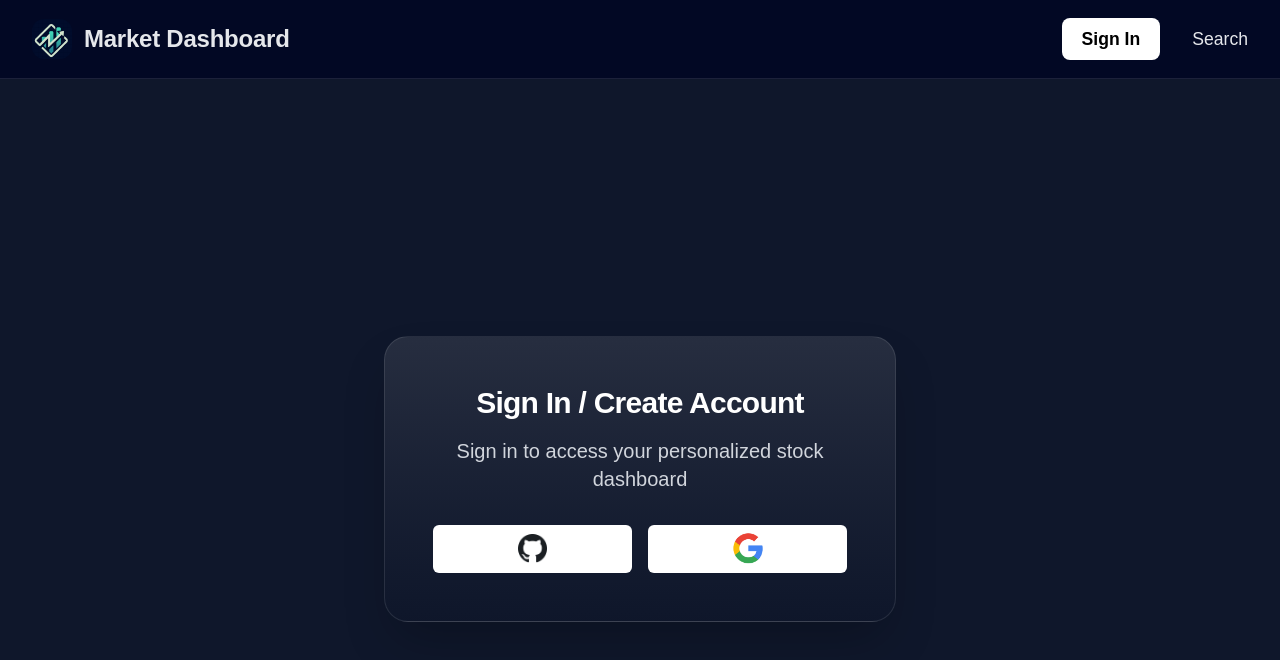
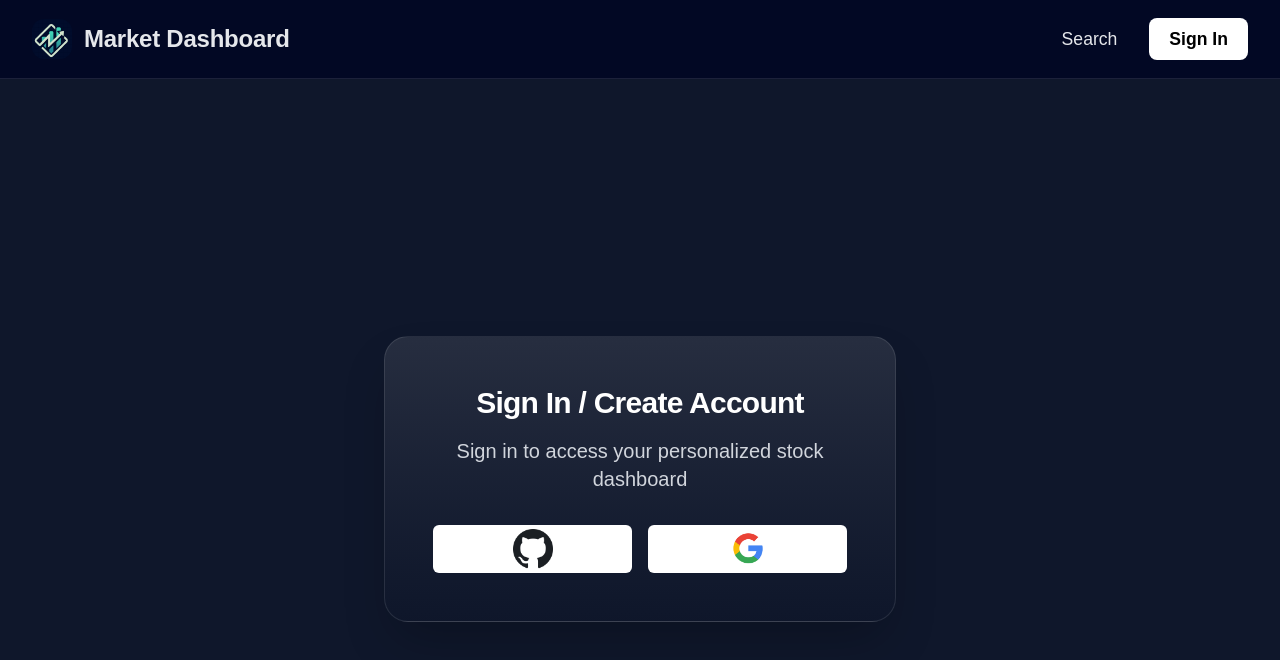
Before and after one commit to alexiak0127/stock-dashboard, a Next.js app: page /login in a window 1280 px wide. Shown: the top 660 px of the page. Built offline with nearby package versions, Linux system fonts and the light colour scheme; no server answers.

Commit message:
catching bug

```diff
--- a/app/api/auth/[...nextauth]/route.ts
+++ b/app/api/auth/[...nextauth]/route.ts
@@ -1,4 +1,3 @@
+//the route for auth, Charles Yao
 import { handlers } from "@/auth"
 export const { GET, POST } =handlers
-
-//the route for auth, Charles Yao
--- a/app/api/wishlist/route.ts
+++ b/app/api/wishlist/route.ts
@@ -28,7 +28,7 @@ export async function GET() {
       .find({ userEmail: session.user.email })
       .toArray();
 
-    // return the wishlist data as JSON
+    // json response to return the wishlist data
     return NextResponse.json({ wishlist });
   } catch {
     return NextResponse.json({ error: "Failed to fetch" });
@@ -73,7 +73,7 @@ export async function POST(request: NextRequest) {
       currency: currency || "USD", // default USD if no currency
     });
 
-    // json response
+    // json response to indicate success or not
     return NextResponse.json({ success: true });
   } catch {
     return NextResponse.json({ error: "Failed to add" });
@@ -111,7 +111,7 @@ export async function DELETE(request: NextRequest) {
       ticker: ticker,
     });
 
-    // return response with success message, if successfully deleted
+    // json response to indicate success not
     return NextResponse.json({ success: true });
   } catch {
     return NextResponse.json({ error: "Failed to remove" });
--- a/app/login/page.tsx
+++ b/app/login/page.tsx
@@ -1,16 +1,16 @@
 "use server";
-//This part is done by Charles Yao
+//Charles Yao
+//A page meant for just the log page that would redirect to dynamic user page if they are logged in, basically modified MP-6 with style changes and functionality changes
 import { auth } from "@/auth";
 import { AuthButton } from "@/components/authButton";
 import { redirect } from "next/navigation";
-//A page meant for just the log page that would redirect if they are logged in, basically modified MP-6 with style changes and functionality changes
 export default async function LoginPage() {
   const session = await auth();
 
   if (session?.user) {
     redirect(`/user/${session.user.id}`);
   }
-
+  {/*color shifting to background, fit main page*/}
   return (
     <main className="h-screen bg-slate-900 text-white flex flex-col">
       <div className="flex items-center justify-center flex-1">
--- a/components/Navbar.tsx
+++ b/components/Navbar.tsx
@@ -56,6 +56,7 @@ const NavLinks = styled.nav`
   gap: 2rem;
   font-size: 1.1rem;
   margin-left: auto;
+  flex-wrap: wrap;
 `;
 
 // Individual navigation link
@@ -89,6 +90,14 @@ export function Navbar() {
           </Logo>
         </Link>
         <NavLinks>
+          {/* Search link - visible to all users */}
+          <NavLink href="/search">Search</NavLink>
+
+          {/* Only show Favorites link when user is logged in - Charles */}
+          {session?.user && (
+            <NavLink href={`/user/${session.user.id}/favorites`}>Favorites</NavLink>
+          )}
+
           {/* Show user avatar if logged in, otherwise show Sign In button */}
           {session?.user ? (
             // Logged in: Show user avatar that links to their profile page
@@ -107,13 +116,6 @@ export function Navbar() {
               className="bg-white text-black py-2 px-5 rounded-lg font-semibold no-underline hover:brightness-105 transition-all"
             >Sign In</Link>
           )}
-          {/* Search link - visible to all users */}
-          <NavLink href="/search">Search</NavLink>
-
-          {/* Only show Favorites link when user is logged in - Charles */}
-          {session?.user && (
-            <NavLink href={`/user/${session.user.id}/favorites`}>Favorites</NavLink>
-          )}
         </NavLinks>
       </Inner>
     </Header>
--- a/components/Providers.tsx
+++ b/components/Providers.tsx
@@ -1,8 +1,9 @@
 "use client";
-//Charles Yao Need to add session provider so that the user image could be shown on the navbar
+//Charles Yao, add session provider so that the user image could be shown on the navbar
 import { SessionProvider } from "next-auth/react";
 import { ReactNode } from "react";
-
+//Providers component wraps the application with SessionProvider for authentication context
+//For our use, just for the image to render without weird bugs
 export function Providers({ children }: { children: ReactNode }) {
   return <SessionProvider>{children}</SessionProvider>;
 }
--- a/components/authButton.tsx
+++ b/components/authButton.tsx
@@ -9,13 +9,14 @@ import googleLogo from "@/public/google.png";
 export const AuthButton=()=>{
     return (
         <div className="flex flex-row gap-4 w-full">
+            {/* GitHub Login Button, with log in onClick */}
             <button
                 onClick={()=>logIn("github")}
                 className="bg-white text-slate-900 flex w-200 h-[6vh] items-center justify-center gap-2 rounded-md font-semibold text-xl hover:brightness-115 transition-all"
             >
-                <Image src={githubLogo} alt="Github Logo" width={29} height={29}/>
+                <Image src={githubLogo} alt="Github Logo" width={40} height={40}/>
             </button>
-
+            {/* Google login button, with log in onClick */}
             <button
                 onClick={()=>logIn("google")}
                 className="bg-white text-slate-900 flex w-200 h-[6vh] items-center justify-center gap-1 rounded-md font-semibold text-xl hover:brightness-95 transition-all"
--- a/lib/auth.ts
+++ b/lib/auth.ts
@@ -2,11 +2,11 @@
 // Server actions for authentication - Charles Yao
 
 import { signIn, signOut } from "@/auth";
-
+//signIn and signOut are imported from auth.ts
 export const logIn = async(provider: "github" | "google") => {
     await signIn(provider);
 }
-
+//logOut calls signOut from auth.ts with redirect to home page
 export const logOut = async() => {
     await signOut({ redirectTo: "/" });
 }
```
Also changed, not shown: app/user/[id]/favorites/page.tsx (+3 -15 lines), .claude/settings.local.json.
